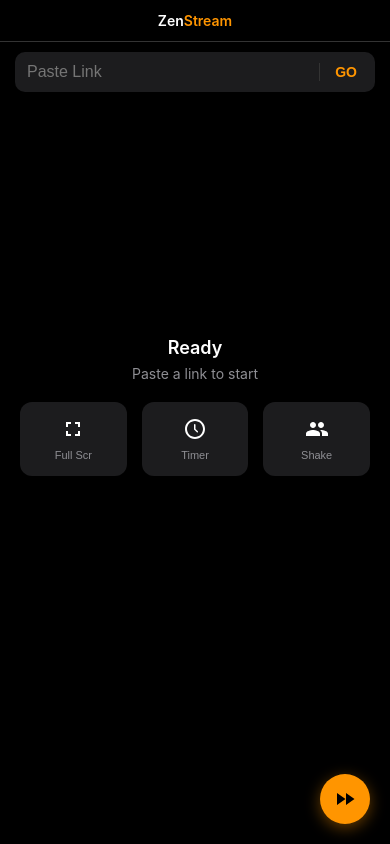
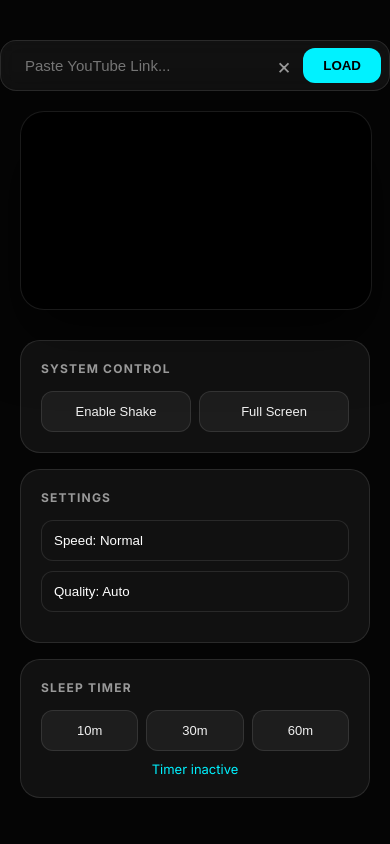
Before and after one commit to shivratan-suthar/Yt, a plain HTML site: page index.html in a window 390 px wide. Drawn offline with Linux system fonts and the light colour scheme.

Commit message:
Update index.html

```diff
--- a/index.html
+++ b/index.html
@@ -3,315 +3,313 @@
 <head>
     <meta charset="UTF-8">
     <meta name="viewport" content="width=device-width, initial-scale=1.0, maximum-scale=1.0, user-scalable=no">
-    <title>ZenStream Cinema</title>
+    <title>Streamline Player Pro</title>
+    <link href="https://fonts.googleapis.com/css2?family=Inter:wght@300;400;600;700&display=swap" rel="stylesheet">
     <style>
         :root {
-            --bg: #000000;
-            --surface: #1C1C1E;
-            --primary: #FF9500;
-            --text: #ffffff;
-            --text-sec: #8E8E93;
+            --accent: #00f2ff;
+            --bg-dark: #050505;
+            --card-bg: rgba(255, 255, 255, 0.05);
+            --border: rgba(255, 255, 255, 0.1);
+            --text-main: #f0f0f0;
+            --text-dim: #999;
         }
 
-        * { box-sizing: border-box; -webkit-tap-highlight-color: transparent; }
-
         body {
-            margin: 0; font-family: -apple-system, BlinkMacSystemFont, "Segoe UI", Roboto, sans-serif;
-            background-color: var(--bg); color: var(--text);
-            display: flex; flex-direction: column; height: 100vh;
-            overflow: hidden;
+            background-color: var(--bg-dark);
+            color: var(--text-main);
+            font-family: 'Inter', sans-serif;
+            margin: 0;
+            padding: 0;
+            display: flex;
+            flex-direction: column;
+            align-items: center;
+            min-height: 100vh;
         }
 
-        /* --- HEADER --- */
-        .header {
-            padding: 12px 20px; text-align: center;
-            border-bottom: 1px solid #333; font-weight: 600;
-            font-size: 14px;
-        }
-        .header span { color: var(--primary); }
-
-        /* --- SEARCH --- */
-        .search-area { padding: 10px 15px; background: #000; z-index: 10; }
-        .input-wrapper {
-            display: flex; background: var(--surface);
-            border-radius: 10px; padding: 0 12px; align-items: center; height: 40px;
-        }
-        input {
-            flex: 1; background: transparent; border: none; color: white;
-            font-size: 16px; padding: 10px 0; outline: none; min-width: 0;
-        }
-        .clear-btn {
-            color: var(--text-sec); font-size: 18px; padding: 8px;
-            cursor: pointer; display: none; font-weight: bold;
-        }
-        .btn-go {
-            color: var(--primary); font-weight: bold; border: none;
-            background: transparent; padding-left: 15px; cursor: pointer;
-            font-size: 14px; border-left: 1px solid #333; margin-left: 5px;
+        header {
+            width: 100%;
+            padding: 40px 20px 20px;
+            display: flex;
+            justify-content: center;
         }
 
-        /* --- PLAYER CONTAINER --- */
-        .player-container {
-            flex: 1; display: flex; flex-direction: column;
-            justify-content: flex-start; /* Align top for better mobile view */
+        .search-wrapper {
             position: relative;
+            width: 100%;
+            max-width: 500px;
+            background: var(--card-bg);
+            border: 1px solid var(--border);
+            border-radius: 16px;
+            display: flex;
+            align-items: center;
+            padding: 4px 8px;
+            backdrop-filter: blur(10px);
         }
 
-        /* The Video Wrapper */
-        .video-wrapper {
-            width: 100%;
-            /* 16:9 Aspect Ratio trick */
-            padding-bottom: 56.25%;
-            background: #000;
-            position: relative;
-            z-index: 5;
+        input {
+            flex: 1;
+            background: transparent;
+            border: none;
+            color: white;
+            padding: 12px 16px;
+            font-size: 15px;
+            outline: none;
         }
 
-        /* When Fullscreen is active, this class is added */
-        .video-wrapper.fullscreen {
-            position: fixed; top: 0; left: 0; right: 0; bottom: 0;
-            width: 100%; height: 100%; padding-bottom: 0; z-index: 999;
+        .clear-btn {
+            cursor: pointer;
+            font-size: 22px;
+            color: var(--text-dim);
+            padding: 0 12px;
         }
 
-        #yt-player {
-            position: absolute; top: 0; left: 0; width: 100%; height: 100%;
+        .go-btn {
+            background: var(--accent);
+            border: none;
+            color: #000;
+            font-weight: 700;
+            padding: 10px 20px;
+            border-radius: 12px;
+            cursor: pointer;
         }
 
-        /* --- CONTROLS AREA --- */
-        .info-area { padding: 15px 20px; flex: 1; overflow-y: auto; }
-
-        .track-info { text-align: center; margin-bottom: 20px; }
-        .track-title { font-size: 18px; font-weight: 600; margin-bottom: 5px; line-height: 1.3; }
-        .track-artist { color: var(--text-sec); font-size: 14px; }
-
-        .controls-grid {
-            display: grid; grid-template-columns: repeat(3, 1fr); gap: 15px;
-            max-width: 400px; margin: 0 auto;
+        main {
+            width: 100%;
+            max-width: 900px;
+            padding: 0 20px 40px;
+            box-sizing: border-box;
         }
 
-        .icon-btn {
-            background: var(--surface); border: none; display: flex; flex-direction: column;
-            align-items: center; justify-content: center; gap: 8px;
-            font-size: 11px; color: var(--text-sec); cursor: pointer;
-            padding: 15px 10px; border-radius: 12px;
-        }
-        .icon-btn svg { width: 24px; height: 24px; fill: var(--text); }
-        .icon-btn.active { background: #333; color: var(--primary); }
-        .icon-btn.active svg { fill: var(--primary); }
-
-        /* REC FAB (Floating Button) */
-        .rec-fab {
-            position: absolute; bottom: 20px; right: 20px;
-            background: var(--primary); color: #000;
-            width: 50px; height: 50px; border-radius: 50%;
-            display: flex; align-items: center; justify-content: center;
-            box-shadow: 0 4px 15px rgba(255,149,0,0.4); z-index: 50;
-            font-weight: bold; cursor: pointer;
+        .player-container {
+            width: 100%;
+            aspect-ratio: 16 / 9;
+            background: #000;
+            border-radius: 24px;
+            overflow: hidden;
+            box-shadow: 0 30px 60px rgba(0,0,0,0.6);
+            margin-bottom: 30px;
+            border: 1px solid var(--border);
         }
 
-        /* Rec Sheet */
-        .rec-sheet {
-            position: absolute; bottom: 0; left: 0; right: 0; top: 60%;
-            background: rgba(20,20,20,0.98); border-top: 1px solid #333;
-            z-index: 60; display: none; flex-direction: column;
+        .dashboard {
+            display: grid;
+            grid-template-columns: repeat(auto-fit, minmax(260px, 1fr));
+            gap: 16px;
         }
-        .rec-header { padding: 15px; border-bottom: 1px solid #333; display: flex; justify-content: space-between; font-weight: bold; font-size: 14px; }
-        .rec-list { overflow-y: auto; flex: 1; padding: 10px; }
-        .rec-item { display: flex; gap: 10px; padding: 10px; margin-bottom: 5px; border-radius: 8px; }
-        .rec-item:active { background: #333; }
-        .rec-thumb { width: 100px; height: 56px; background: #000; border-radius: 4px; object-fit: cover; }
-        .rec-meta { font-size: 13px; display: flex; flex-direction: column; justify-content: center; overflow: hidden; }
-        .rec-txt { white-space: nowrap; overflow: hidden; text-overflow: ellipsis; }
 
-        /* MODAL */
-        .modal-overlay {
-            position: fixed; top: 0; left: 0; right: 0; bottom: 0;
-            background: rgba(0,0,0,0.8); z-index: 1000;
-            display: none; align-items: flex-end;
+        .card {
+            background: var(--card-bg);
+            border: 1px solid var(--border);
+            border-radius: 20px;
+            padding: 20px;
         }
-        .modal-sheet {
-            background: var(--surface); width: 100%; border-radius: 20px 20px 0 0;
-            padding: 20px 0 40px; animation: slideUp 0.3s;
+
+        .card-title {
+            font-size: 12px;
+            font-weight: 700;
+            color: var(--text-dim);
+            text-transform: uppercase;
+            letter-spacing: 1.2px;
+            display: block;
+            margin-bottom: 15px;
         }
-        @keyframes slideUp { from {transform:translateY(100%)} to {transform:translateY(0)} }
-        .timer-opt { width: 100%; padding: 15px; background: none; border: none; color: white; border-bottom: 1px solid #333; text-align: left; font-size: 16px; }
 
+        .btn-group {
+            display: flex;
+            gap: 8px;
+        }
+
+        button.action {
+            background: rgba(255,255,255,0.05);
+            border: 1px solid var(--border);
+            color: var(--text-main);
+            padding: 12px;
+            border-radius: 12px;
+            cursor: pointer;
+            flex: 1;
+            font-size: 13px;
+        }
+
+        .active-mode {
+            background: var(--accent) !important;
+            color: #000 !important;
+        }
+
+        select {
+            background: #111;
+            border: 1px solid var(--border);
+            color: white;
+            padding: 12px;
+            border-radius: 12px;
+            width: 100%;
+            margin-bottom: 10px;
+            appearance: none;
+        }
+
+        #timerStatus {
+            font-size: 13px;
+            color: var(--accent);
+            text-align: center;
+            margin-top: 10px;
+        }
     </style>
 </head>
 <body>
 
-    <div class="header">Zen<span>Stream</span></div>
+    <header>
+        <div class="search-wrapper">
+            <input type="text" id="urlInput" placeholder="Paste YouTube Link...">
+            <span class="clear-btn" onclick="clearInput()">×</span>
+            <button class="go-btn" onclick="loadVideo()">LOAD</button>
+        </div>
+    </header>
 
-    <div class="search-area">
-        <div class="input-wrapper">
-            <input type="text" id="urlInput" placeholder="Paste Link" oninput="toggleClearBtn()">
-            <span class="clear-btn" id="clearBtn" onclick="clearInput()">×</span>
-            <button class="btn-go" onclick="loadUserVideo()">GO</button>
-        </div>
-    </div>
-
-    <div class="player-container">
-        <div class="video-wrapper" id="videoContainer">
-            <div id="yt-player"></div>
+    <main>
+        <div class="player-container">
+            <div id="player"></div>
         </div>
 
-        <div class="info-area">
-            <div class="track-info">
-                <div class="track-title" id="vidTitle">Ready</div>
-                <div class="track-artist" id="vidAuthor">Paste a link to start</div>
+        <div class="dashboard">
+            <div class="card">
+                <span class="card-title">System Control</span>
+                <div class="btn-group">
+                    <button class="action" id="motionBtn" onclick="initMotion()">Enable Shake</button>
+                    <button class="action" onclick="toggleFullscreen()">Full Screen</button>
+                </div>
             </div>
 
-            <div class="controls-grid">
-                <button class="icon-btn" onclick="toggleFullscreen()">
-                    <svg viewBox="0 0 24 24"><path d="M7 14H5v5h5v-2H7v-3zm-2-4h2V7h3V5H5v5zm12 7h-3v2h5v-5h-2v3zM14 5v2h3v3h2V5h-5z"/></svg>
-                    <span>Full Scr</span>
-                </button>
+            <div class="card">
+                <span class="card-title">Settings</span>
+                <select id="speed" onchange="changeSpeed(this.value)">
+                    <option value="1" selected>Speed: Normal</option>
+                    <option value="1.5">1.5x</option>
+                    <option value="2">2x</option>
+                    <option value="3">3x (Force)</option>
+                    <option value="4">4x (Force)</option>
+                </select>
 
-                <button class="icon-btn" onclick="openTimerModal()" id="sleepBtn">
-                    <svg viewBox="0 0 24 24"><path d="M11.99 2C6.47 2 2 6.48 2 12s4.47 10 9.99 10C17.52 22 22 17.52 22 12S17.52 2 11.99 2zM12 20c-4.42 0-8-3.58-8-8s3.58-8 8-8 8 3.58 8 8-3.58 8-8 8zm-.22-13h-.06c-.4 0-.72.32-.72.72v4.72l2.85 2.85c.28.28.74.28 1.02 0 .28-.28.28-.74 0-1.02l-2.37-2.37V7.72c0-.4-.32-.72-.72-.72z"/></svg>
-                    <span>Timer</span>
-                    <div id="timerDisplay" style="color:var(--primary); font-size:10px; display:none">00:00</div>
-                </button>
+                <select id="qualitySelect" onchange="changeQuality(this.value)">
+                    <option value="default">Quality: Auto</option>
+                    <option value="tiny">144p</option>
+                    <option value="small">240p</option>
+                    <option value="medium">360p</option>
+                    <option value="large">480p</option>
+                    <option value="hd720">720p HD</option>
+                    <option value="hd1080">1080p Full HD</option>
+                </select>
+            </div>
 
-                <button class="icon-btn" onclick="toggleShake()" id="shakeBtn">
-                    <svg viewBox="0 0 24 24"><path d="M16 11c1.66 0 2.99-1.34 2.99-3S17.66 5 16 5s-3 1.34-3 3 1.34 3 3 3zm-8 0c1.66 0 2.99-1.34 2.99-3S9.66 5 8 5 5 6.34 5 8s1.34 3 3 3zm0 2c-2.33 0-7 1.17-7 3.5V19h14v-2.5c0-2.33-4.67-3.5-7-3.5zm8 0c-.29 0-.62.02-.97.05 1.16.84 1.97 1.97 1.97 3.45V19h6v-2.5c0-2.33-4.67-3.5-7-3.5z"/></svg>
-                    <span>Shake</span>
-                    <div id="shakeStatus" style="color:var(--primary); font-size:10px; display:none">ON</div>
-                </button>
+            <div class="card">
+                <span class="card-title">Sleep Timer</span>
+                <div class="btn-group">
+                    <button class="action" onclick="setSleep(10)">10m</button>
+                    <button class="action" onclick="setSleep(30)">30m</button>
+                    <button class="action" onclick="setSleep(60)">60m</button>
+                </div>
+                <div id="timerStatus">Timer inactive</div>
             </div>
         </div>
-
-        <div class="rec-fab" onclick="toggleRecs()">
-            <svg viewBox="0 0 24 24" style="width:24px;height:24px;fill:black"><path d="M4 18l8.5-6L4 6v12zm9-12v12l8.5-6L13 6z"/></svg>
-        </div>
-
-        <div class="rec-sheet" id="recSheet">
-            <div class="rec-header">
-                <span>Up Next</span>
-                <span onclick="toggleRecs()" style="color:var(--primary)">Close</span>
-            </div>
-            <div class="rec-list" id="recList">
-                <div style="padding:20px;text-align:center;color:#666">Play a video first</div>
-            </div>
-        </div>
-    </div>
-
-    <div class="modal-overlay" id="timerModal" onclick="if(event.target.id==='timerModal')this.style.display='none'">
-        <div class="modal-sheet">
-            <div style="padding:15px; text-align:center; color:#888; border-bottom:1px solid #333; font-weight:bold;">Sleep Timer</div>
-            <button class="timer-opt" onclick="setTimer(15)">15 Minutes</button>
-            <button class="timer-opt" onclick="setTimer(30)">30 Minutes</button>
-            <button class="timer-opt" onclick="setTimer(60)">60 Minutes</button>
-            <button class="timer-opt" onclick="setTimer(0)">Stop Timer</button>
-            <button onclick="document.getElementById('timerModal').style.display='none'" style="width:calc(100% - 30px); margin:15px; padding:15px; background:#333; color:white; border:none; border-radius:12px; font-weight:bold;">Cancel</button>
-        </div>
-    </div>
+    </main>
 
     <script>
-        // --- UI UTILS ---
-        function toggleClearBtn(){ document.getElementById('clearBtn').style.display=document.getElementById('urlInput').value.length>0?'block':'none'; }
-        function clearInput(){ const i=document.getElementById('urlInput'); i.value=''; i.focus(); toggleClearBtn(); }
+        let player, sleepTimer, shakeCount = 0, lastShakeTime = 0;
 
-        // --- YOUTUBE API ---
-        var tag=document.createElement('script'); tag.src="https://www.youtube.com/iframe_api";
-        var firstScriptTag=document.getElementsByTagName('script')[0]; firstScriptTag.parentNode.insertBefore(tag,firstScriptTag);
-        var player;
+        var tag = document.createElement('script');
+        tag.src = "https://www.youtube.com/iframe_api";
+        document.head.appendChild(tag);
 
-        function onYouTubeIframeAPIReady(){
-            player = new YT.Player('yt-player', {
-                height: '100%', width: '100%', videoId: '',
-                playerVars: {
-                    'playsinline': 1, // Required for iOS non-fullscreen
-                    'controls': 1,    // Enable native controls (needed for PiP)
-                    'modestbranding': 1,
-                    'fs': 1           // Allow native fullscreen button
-                }
+        function onYouTubeIframeAPIReady() {
+            player = new YT.Player('player', {
+                height: '100%', width: '100%',
+                videoId: '',
+                playerVars: { 'autoplay': 1, 'controls': 1, 'modestbranding': 1, 'rel': 0 },
             });
         }
 
-        // --- FULLSCREEN LOGIC ---
-        function toggleFullscreen() {
-            const container = document.getElementById('videoContainer');
-            if (!document.fullscreenElement) {
-                if(container.requestFullscreen) container.requestFullscreen();
-                else if(container.webkitRequestFullscreen) container.webkitRequestFullscreen(); // Safari
-            } else {
-                if(document.exitFullscreen) document.exitFullscreen();
-            }
+        function extractId(url) {
+            const regExp = /^.*(youtu.be\/|v\/|u\/\w\/|embed\/|watch\?v=|\&v=)([^#\&\?]*).*/;
+            const match = url.match(regExp);
+            return (match && match[2].length == 11) ? match[2] : url;
         }
 
-        // --- MAIN LOGIC ---
-        function loadUserVideo(){
-            let v=document.getElementById('urlInput').value;
-            let id=v.match(/(?:youtu\.be\/|youtube\.com(?:\/embed\/|\/v\/|\/watch\?v=|\&v=))([\w-]{11})/);
-            if(id && id[1]) playRec(id[1]);
+        function loadVideo() {
+            const val = document.getElementById('urlInput').value.trim();
+            const id = extractId(val);
+            if(id) player.loadVideoById(id);
         }
 
-        // --- REC ENGINE ---
-        async function fetchRecs(id){
-            const l=document.getElementById('recList'); l.innerHTML='<div style="padding:20px;text-align:center;color:#666">Loading...</div>';
-            try{
-                let r=await fetch(`https://pipedapi.kavin.rocks/streams/${id}`);
-                let d=await r.json();
-                document.getElementById('vidTitle').innerText=d.title;
-                document.getElementById('vidAuthor').innerText=d.uploader;
-                let h='';
-                d.relatedStreams.filter(x=>x.type==='stream').forEach(x=>{
-                    h+=`<div class="rec-item" onclick="playRec('${x.url.split('v=')[1]}')">
-                        <img src="${x.thumbnail}" class="rec-thumb">
-                        <div class="rec-meta"><div class="rec-txt" style="font-weight:bold">${x.title}</div><div class="rec-txt" style="color:#aaa">${x.uploaderName}</div></div>
-                    </div>`
-                });
-                l.innerHTML=h;
-            }catch(e){ l.innerHTML='<div style="padding:20px;text-align:center;color:red">Error loading list</div>'; }
+        function clearInput() {
+            document.getElementById('urlInput').value = "";
         }
 
-        function playRec(id){
-            document.getElementById('recSheet').style.display='none';
-            player.loadVideoById(id);
-            fetchRecs(id);
-        }
-        function toggleRecs(){
-            const s=document.getElementById('recSheet');
-            s.style.display=s.style.display==='flex'?'none':'flex';
+        // --- FIXED SPEED LOGIC ---
+        function changeSpeed(val) {
+            const rate = parseFloat(val);
+            // Official API call
+            player.setPlaybackRate(rate);
+
+            // Hack for 3x and 4x (Injects into the iframe's video element)
+            const iframe = document.getElementById('player');
+            try {
+                // This only works if the browser allows cross-origin script execution (rare)
+                // Fallback: Using the internal YouTube player message system
+                player.getIframe().contentWindow.postMessage(JSON.stringify({
+                    event: 'command',
+                    func: 'setPlaybackRate',
+                    args: [rate, true]
+                }), '*');
+            } catch(e) { console.log("Force speed attempted"); }
         }
 
-        // --- TIMER & SHAKE (Standard) ---
-        let timerInt,endT;
-        function openTimerModal(){document.getElementById('timerModal').style.display='flex'}
-        function setTimer(m){
-            document.getElementById('timerModal').style.display='none'; clearInterval(timerInt);
-            if(m===0){document.getElementById('sleepBtn').classList.remove('active'); document.getElementById('timerDisplay').style.display='none'; return;}
-            endT=Date.now()+m*60000;
-            document.getElementById('sleepBtn').classList.add('active');
-            document.getElementById('timerDisplay').style.display='block';
-            timerInt=setInterval(()=>{
-                let d=endT-Date.now();
-                if(d<=0){clearInterval(timerInt);player.pauseVideo();}
-                else{
-                    let mn=Math.floor(d/60000), sc=Math.floor((d%60000)/1000);
-                    document.getElementById('timerDisplay').innerText=(mn<10?"0"+mn:mn)+":"+(sc<10?"0"+sc:sc);
-                }
-            },1000);
+        function changeQuality(val) {
+            if (player && player.setPlaybackQuality) player.setPlaybackQuality(val);
         }
 
-        let shakeOn=false, shakeCnt=0, shakeTmr, lX=0,lY=0,lZ=0;
-        function toggleShake(){
-            shakeOn=!shakeOn; const b=document.getElementById('shakeBtn'), s=document.getElementById('shakeStatus');
-            if(shakeOn){
-                b.classList.add('active'); s.style.display='block';
-                if(typeof DeviceMotionEvent.requestPermission==='function')DeviceMotionEvent.requestPermission().then(r=>{if(r=='granted')window.addEventListener('devicemotion',handleM,true)});
-                else window.addEventListener('devicemotion',handleM,true);
-            }else{ b.classList.remove('active'); s.style.display='none'; window.removeEventListener('devicemotion',handleM,true); }
+        function toggleFullscreen() {
+            const el = document.querySelector('.player-container');
+            if (el.requestFullscreen) el.requestFullscreen();
+            else if (el.webkitRequestFullscreen) el.webkitRequestFullscreen();
         }
-        function handleM(e){
-            let a=e.accelerationIncludingGravity; if(!a)return;
-            if(Math.abs(a.x-lX)+Math.abs(a.y-lY)+Math.abs(a.z-lZ)>15){
-                shakeCnt++; clearTimeout(shakeTmr);
-                if(shakeCnt>=3){if(player){if(navigator.vibrate)navigator.vibrate(20);player.getPlayerState()===1?player.pauseVideo():player.playVideo();}shakeCnt=0;}
-                else shakeTmr=setTimeout(()=>shakeCnt=0,800);
-            }
-            lX=a.x;lY=a.y;lZ=a.z;
+
+        function setSleep(mins) {
+            clearTimeout(sleepTimer);
+            document.getElementById('timerStatus').innerText = mins + "m Timer Active";
+            sleepTimer = setTimeout(() => {
+                player.pauseVideo();
+                document.getElementById('timerStatus').innerText = "Stopped by Timer";
+            }, mins * 60 * 1000);
+        }
+
+        async function initMotion() {
+            if (typeof DeviceMotionEvent.requestPermission === 'function') {
+                const res = await DeviceMotionEvent.requestPermission();
+                if (res === 'granted') startShake();
+            } else { startShake(); }
+        }
+
+        function startShake() {
+            const btn = document.getElementById('motionBtn');
+            btn.innerText = "Shake Ready";
+            btn.classList.add('active-mode');
+
+            window.addEventListener('devicemotion', (e) => {
+                const move = Math.abs(e.accelerationIncludingGravity.x) + Math.abs(e.accelerationIncludingGravity.y);
+                if (move > 28) {
+                    const now = Date.now();
+                    if (now - lastShakeTime > 500) {
+                        shakeCount++;
+                        lastShakeTime = now;
+                        if (navigator.vibrate) navigator.vibrate(10);
+                        if (shakeCount >= 3) {
+                            const state = player.getPlayerState();
+                            state === 1 ? player.pauseVideo() : player.playVideo();
+                            if (navigator.vibrate) navigator.vibrate(60);
+                            shakeCount = 0;
+                        }
+                    }
+                }
+            });
         }
     </script>
 </body>
```
